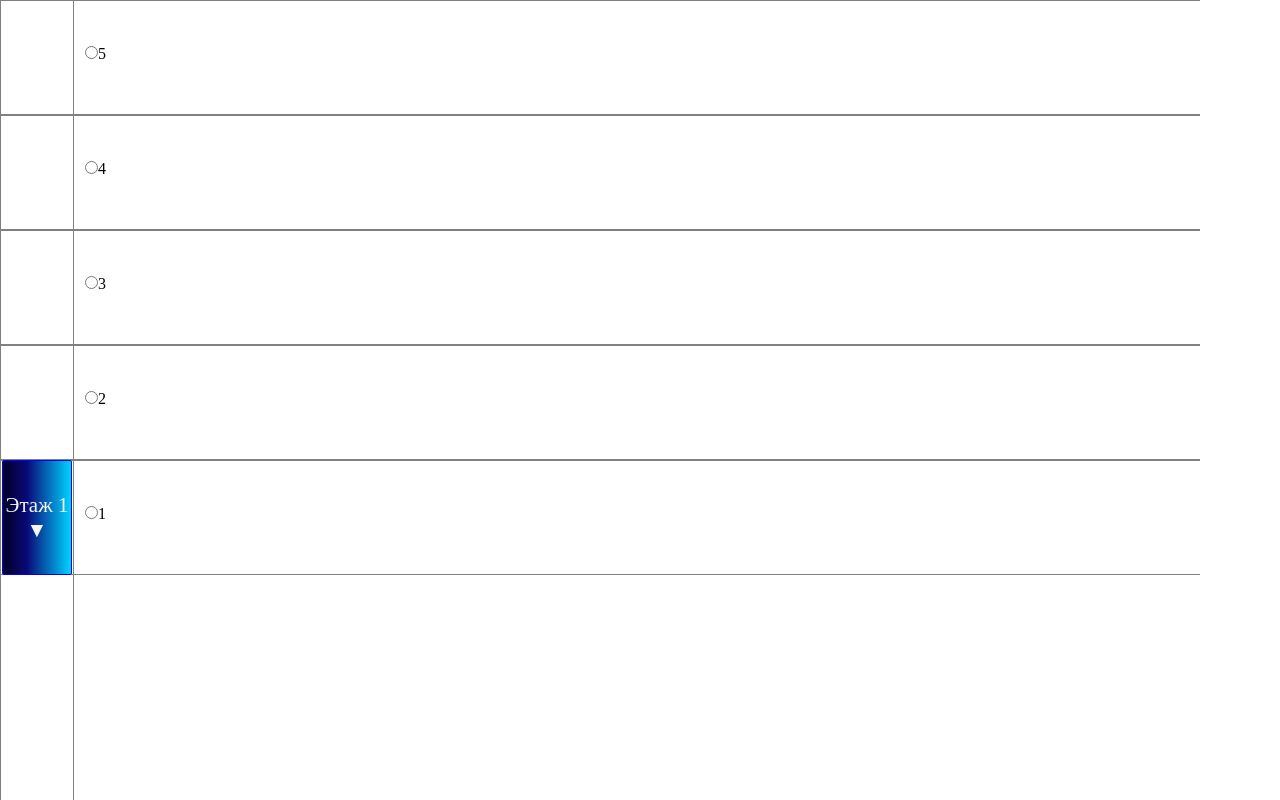
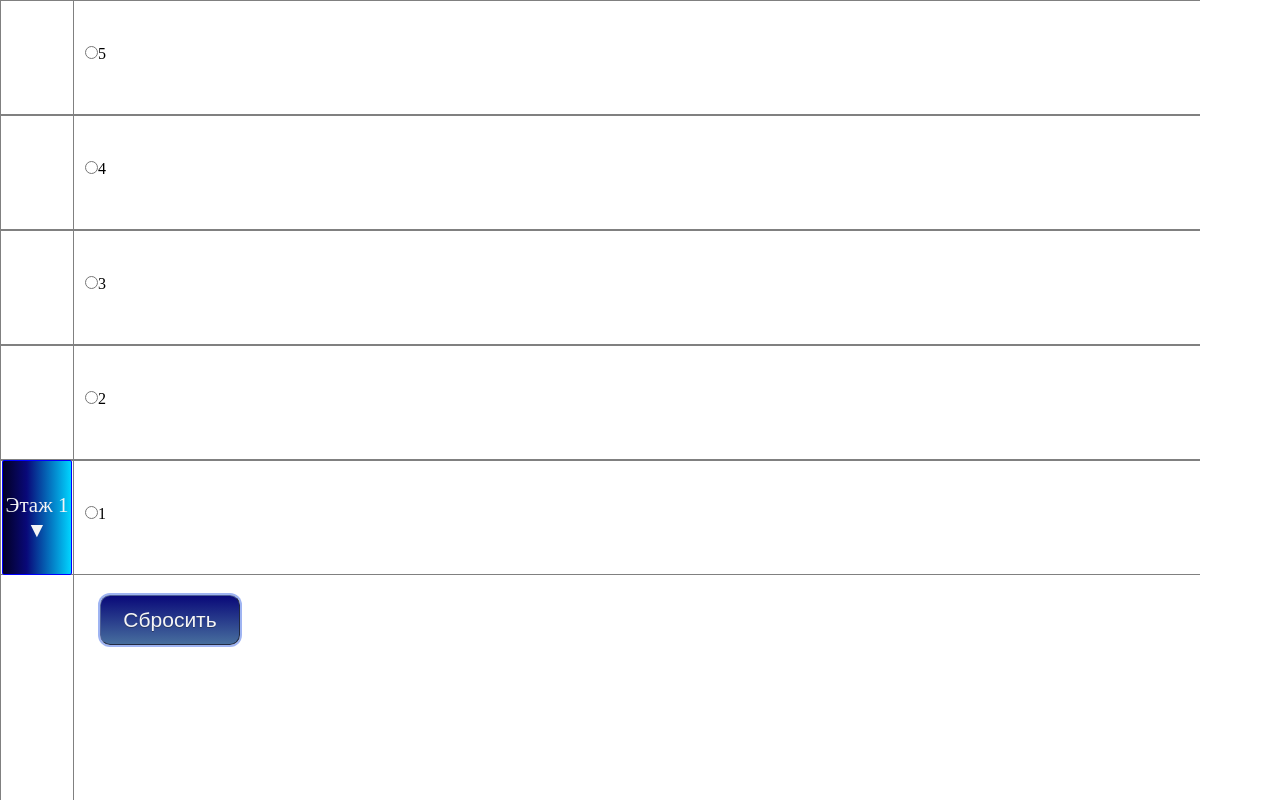
Before and after one commit to AnastasiyaMAV/lift_project, a Vue app: page / in a window 1280 px wide. Built offline with nearby package versions, Linux system fonts and the light colour scheme.

Commit message:
add UI component button for clear LocalStorage

```diff
--- a/src/App.vue
+++ b/src/App.vue
@@ -5,10 +5,10 @@
       :upwardMovement="upwardMovement"
       :downwardMovement="downwardMovement"
     />
-    <floor-component
-      :levels="levels"
-      @movement="elevatorMovement"
-    />
+    <floor-component :levels="levels" @movement="elevatorMovement" />
+    <div class="btnGroup">
+      <main-button @click="clearLocalStorage">Сбросить</main-button>
+    </div>
   </div>
 </template>
 
@@ -21,11 +21,11 @@ export default {
   data() {
     return {
       levels: [
-        { id: 5, title: "5" },
-        { id: 4, title: "4" },
-        { id: 3, title: "3" },
-        { id: 2, title: "2" },
-        { id: 1, title: "1" },
+        { id: 5, title: 5 },
+        { id: 4, title: 4 },
+        { id: 3, title: 3 },
+        { id: 2, title: 2 },
+        { id: 1, title: 1 },
       ],
       valueLevel: localStorage.getItem("level") || 1,
       valueLevelPred: 1,
@@ -47,6 +47,11 @@ export default {
         this.upwardMovement = false;
       }
     },
+
+    clearLocalStorage() {
+      localStorage.removeItem("level");
+      this.valueLevel = 1;
+    },
   },
 };
 </script>
@@ -62,4 +67,10 @@ export default {
   max-width: 1200px;
   max-height: 600px;
 }
+
+.btnGroup {
+  display: flex;
+  margin-top: 20px;
+  margin-left: 100px;
+}
 </style>
--- /dev/null
+++ b/src/components/UI/MainButton.vue
@@ -0,0 +1,31 @@
+<template>
+  <button class="buttonClass"><slot></slot></button>
+</template>
+
+<script>
+export default {
+  name: "main-button",
+};
+</script>
+
+<style scoped>
+.buttonClass {
+  width: 140px;
+  height: 50px;
+  border-width: 1px;
+  color: whitesmoke;
+  border-color: #4e6096;
+  border-top-left-radius: 10px;
+  border-top-right-radius: 10px;
+  border-bottom-left-radius: 10px;
+  border-bottom-right-radius: 10px;
+  box-shadow: 0px 0px 0px 2px #9fb4f2;
+  text-shadow: 0px 1px 0px #283966;
+  background: linear-gradient(rgb(9, 9, 121), #476e9e);
+  font-size: 21px;
+}
+
+.buttonClass:hover {
+  background: linear-gradient(#476e9e, rgb(120, 146, 194));
+}
+</style>
--- /dev/null
+++ b/src/components/UI/index.js
@@ -0,0 +1,5 @@
+import MainButton from '@/components/UI/MainButton.vue';
+
+export default [
+   MainButton,
+]
--- a/src/main.js
+++ b/src/main.js
@@ -1,4 +1,11 @@
-import { createApp } from 'vue'
-import App from './App.vue'
+import { createApp } from 'vue';
+import App from './App.vue';
+import components from '@/components/UI';
 
-createApp(App).mount('#app')
+const app = createApp(App);
+
+components.forEach(component => {
+   app.component(component.name, component);
+})
+
+app.mount('#app');
```
